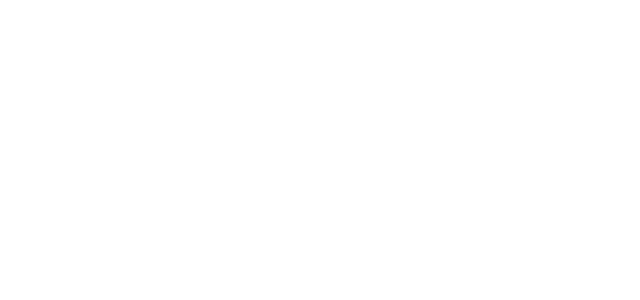
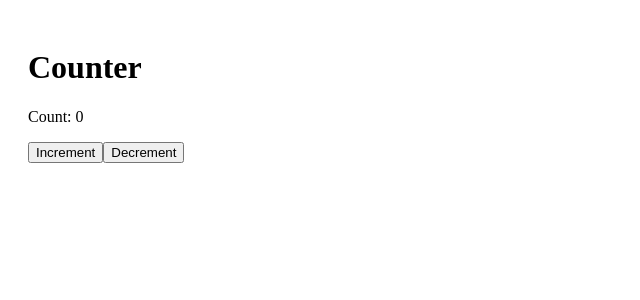
Before and after one commit to nikhilcbhat021/React-mini-buildouts, a React (Vite) app in the folder mini-buildouts/: page /counterapp in a window 1280 px wide. Before the commit this address had no page. Shown: the top 300 px of the page, without its empty margins (0-640 px from the left). Built offline with nearby package versions, Linux system fonts and the light colour scheme.

Commit message:
Counter App

```diff
--- a/mini-buildouts/src/App.jsx
+++ b/mini-buildouts/src/App.jsx
@@ -5,6 +5,7 @@
 import XFlags from "./mini-projects/Xflags";
 import Stopwatch from "./mini-projects/Stopwatch";
 import FullNameDisplayForm from "./mini-projects/Fullnamedisplay";
+import CounterApp from "./mini-projects/CounterApp";
 
 function App() {
 
@@ -12,6 +13,7 @@
     XFlags: <XFlags/>,
     Stopwatch: <Stopwatch/>,
     FullNameDisplayForm: <FullNameDisplayForm/>,
+    CounterApp: <CounterApp/>,
   };
 
   return (<>
--- /dev/null
+++ b/mini-buildouts/src/mini-projects/CounterApp.jsx
@@ -0,0 +1,16 @@
+import { useState } from "react";
+
+const CounterApp = () => {
+    const [count, setCount] = useState(0)
+
+    return <div>
+        <h1>Counter</h1>
+        <p>Count: {count}</p>
+        <div>
+            <button onClick={() => setCount(c => c+1)}>Increment</button>
+            <button onClick={() => setCount(c => c-1)}>Decrement</button>
+        </div>
+    </div>;
+};
+
+export default CounterApp;
```
